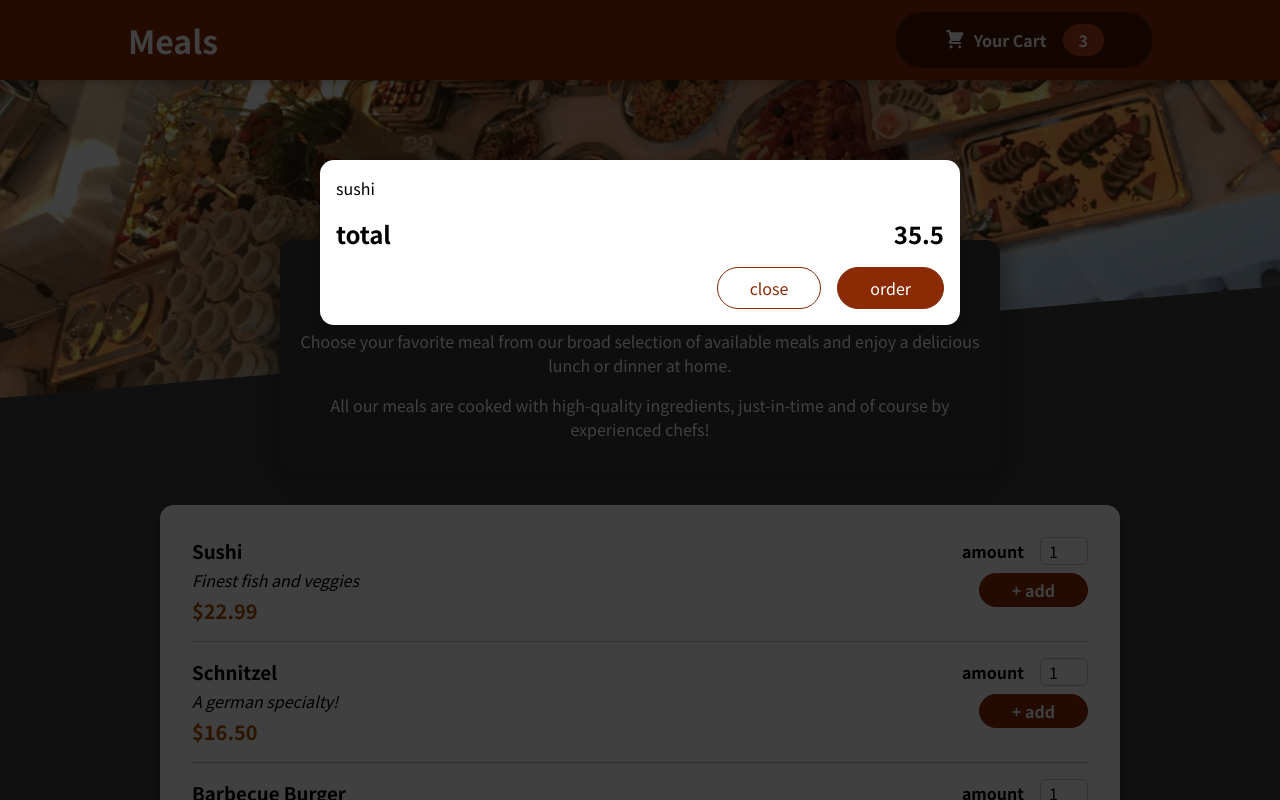
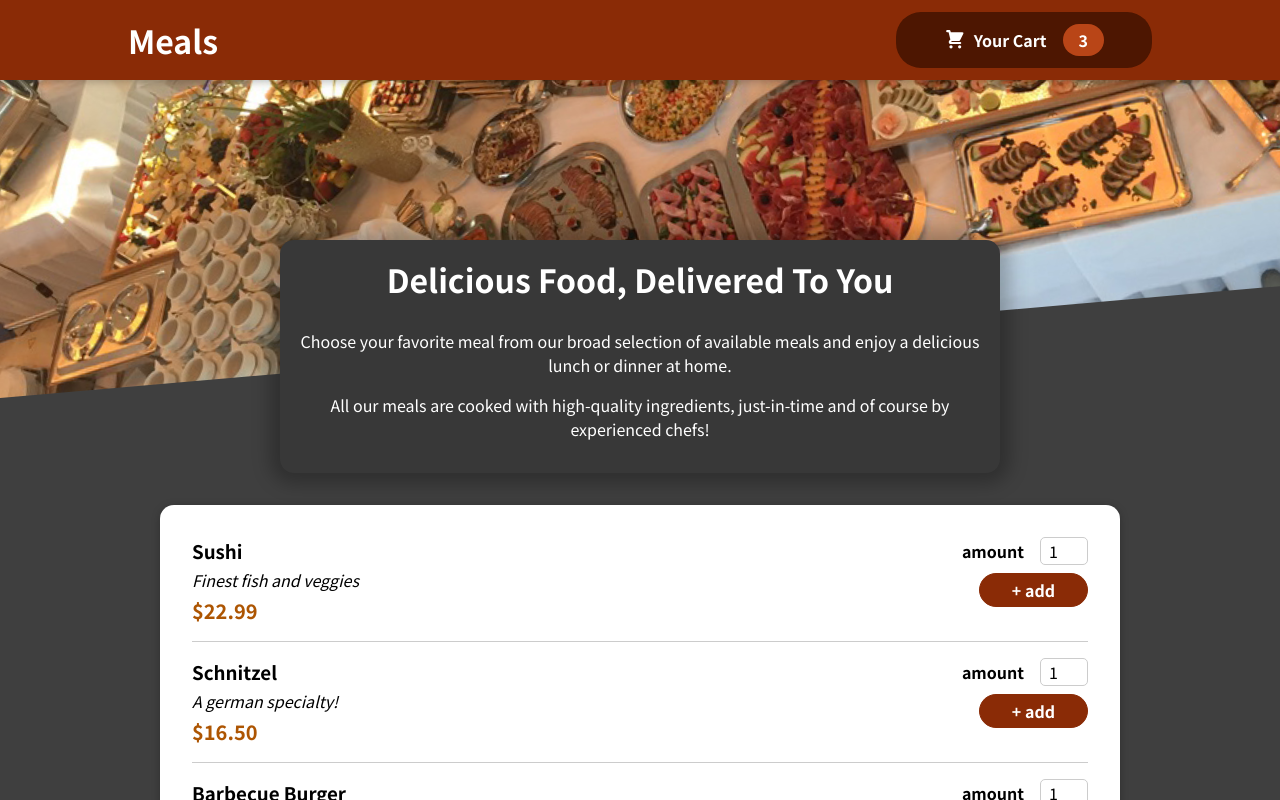
Before and after one commit to davidsoz/order-app, a React (Create React App) app: page / in a window 1280 px wide. Shown: the top 800 px of the page. Built offline with nearby package versions, Linux system fonts and the light colour scheme.

Commit message:
add cart show statelogic

```diff
--- a/src/App.js
+++ b/src/App.js
@@ -1,13 +1,24 @@
-import { Fragment } from "react";
+import { Fragment, useState } from "react";
 import Cart from "./components/Cart/Cart";
 import Header from "./components/Layout/Header";
 import Meals from "./components/Meals/Meals";
 
 function App() {
+
+    const [cartIsShown, setCartIsShown] = useState(false);
+
+    function showCartHandler() {
+        setCartIsShown(true);
+    };
+
+    function hideCartHandler() {
+        setCartIsShown(false);
+    }
+
     return (
         <Fragment>
-            <Cart />
-            <Header />
+            {cartIsShown && <Cart onClose={hideCartHandler}/>}
+            <Header onShowCart={showCartHandler}/>
             <main>
                 <Meals />
             </main>
--- a/src/components/Cart/Cart.js
+++ b/src/components/Cart/Cart.js
@@ -1,7 +1,7 @@
 import Modal from '../UI/Modal';
 import classes from './Cart.module.css';
 
-function Cart() {
+function Cart({onClose}) {
     const cartItems = <ul className={classes['cart-items']}>
         {
             [{ id: 'c1', name: 'sushi', amount: 2, price: 12.99 }].map(item => (
@@ -10,14 +10,14 @@
         }
     </ul>
     return (
-        <Modal>
+        <Modal onClose={onClose}>
             {cartItems}
             <div className={classes.total}>
                 <span>total</span>
                 <span>35.5</span>
             </div>
             <div className={classes.actions}>
-                <button className={classes['button--alt']}>close</button>
+                <button className={classes['button--alt']} onClick={onClose}>close</button>
                 <button className={classes.button}>order</button>
             </div>
         </Modal>
--- a/src/components/Layout/Header.js
+++ b/src/components/Layout/Header.js
@@ -3,12 +3,12 @@
 import mealsImage from '../../assets/meals.jpeg';
 import HeaderCartButton from "./HeaderCardButton";
 
-function Header() {
+function Header({onShowCart}) {
     return (
         <Fragment>
             <header className={classes.header}>
-                <h1>Meals</h1>
-                <HeaderCartButton />
+                <h1 onClick={onShowCart}>Meals</h1>
+                <HeaderCartButton onClick={onShowCart}/>
             </header>
             <div className={classes['main-image']}>
                 <img src={mealsImage} alt='table with foods' />
--- a/src/components/Layout/HeaderCardButton.js
+++ b/src/components/Layout/HeaderCardButton.js
@@ -1,9 +1,9 @@
 import CartIcon from "../Cart/CartIcon";
 import classes from './HeaderCartButton.module.css';
 
-function HeaderCartButton() {
+function HeaderCartButton({onClick}) {
     return (
-        <button className={classes.button}>
+        <button className={classes.button} onClick={onClick}>
             <span className={classes.icon}>
                 <CartIcon />
             </span>
--- a/src/components/UI/Modal.js
+++ b/src/components/UI/Modal.js
@@ -2,8 +2,8 @@
 import classes from './Modal.module.css';
 import ReactDOM from 'react-dom';
 
-function Backdrop() {
-    return <div className={classes.backdrop}></div>
+function Backdrop({ onClose }) {
+    return <div className={classes.backdrop} onClick={onClose}></div>
 }
 
 function ModalOverlay({ children }) {
@@ -16,10 +16,10 @@
 
 const portalElement = document.getElementById('overlays');
 
-function Modal({ children }) {
+function Modal({ onClose, children }) {
     return (
         <Fragment>
-            {ReactDOM.createPortal(<Backdrop />, portalElement)}
+            {ReactDOM.createPortal(<Backdrop onClose={onClose} />, portalElement)}
             {ReactDOM.createPortal(<ModalOverlay>{children}</ModalOverlay>, portalElement)}
         </Fragment>
     )
```
